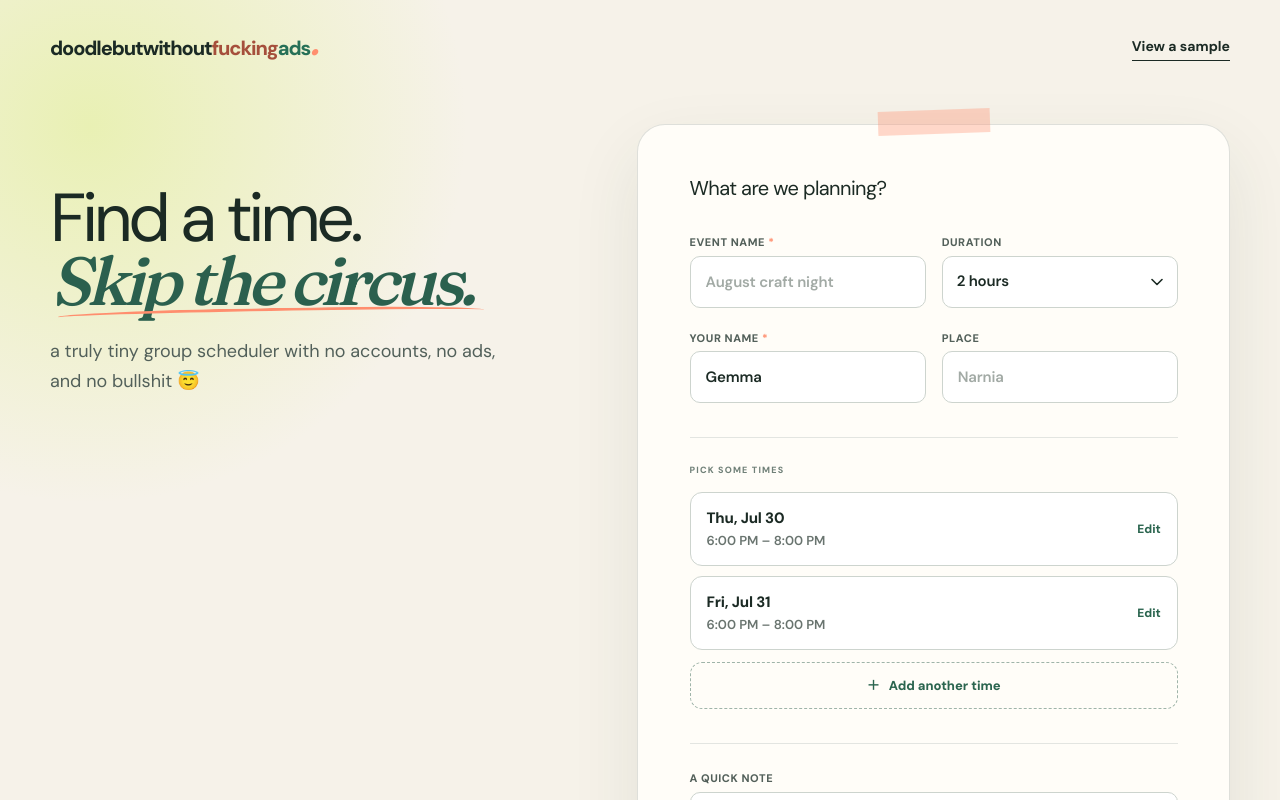
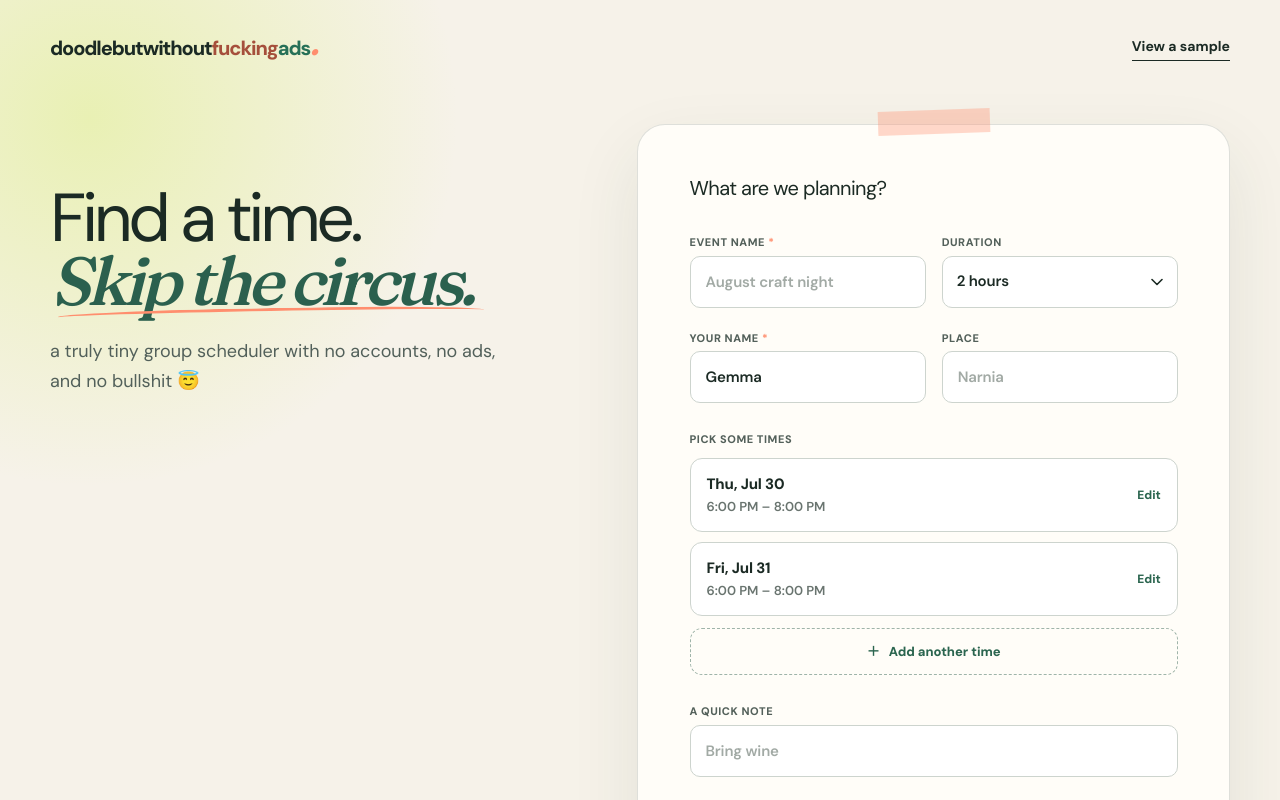
Before and after one commit to Robinnnnn/doodlebutwithoutfuckingads, a Next.js app: page / in a window 1280 px wide. Shown: the top 800 px of the page. Built offline with nearby package versions, Linux system fonts and the light colour scheme.

Commit message:
Match time section label to field labels; drop divider.

```diff
--- a/app/DoodleApp.tsx
+++ b/app/DoodleApp.tsx
@@ -369,7 +369,7 @@ function CreatePoll() {
           </div>
 
           <div className="form-section">
-            <p className="micro-label">Pick some times</p>
+            <p className="section-label">Pick some times</p>
             <div className="slot-chip-list">
               {!ready
                 ? [0, 1].map((index) => (
--- a/app/globals.css
+++ b/app/globals.css
@@ -323,13 +323,16 @@ a {
 }
 
 .form-section {
-  margin-top: 34px;
-  border-top: 1px solid #e3e5e1;
-  padding-top: 26px;
+  margin-top: 28px;
 }
 
-.form-section .micro-label {
-  margin-bottom: 14px;
+.form-section .section-label {
+  margin: 0 0 10px;
+  color: #53605a;
+  font-size: 11px;
+  font-weight: 800;
+  letter-spacing: 0.05em;
+  text-transform: uppercase;
 }
 
 .form-section > label {
```
